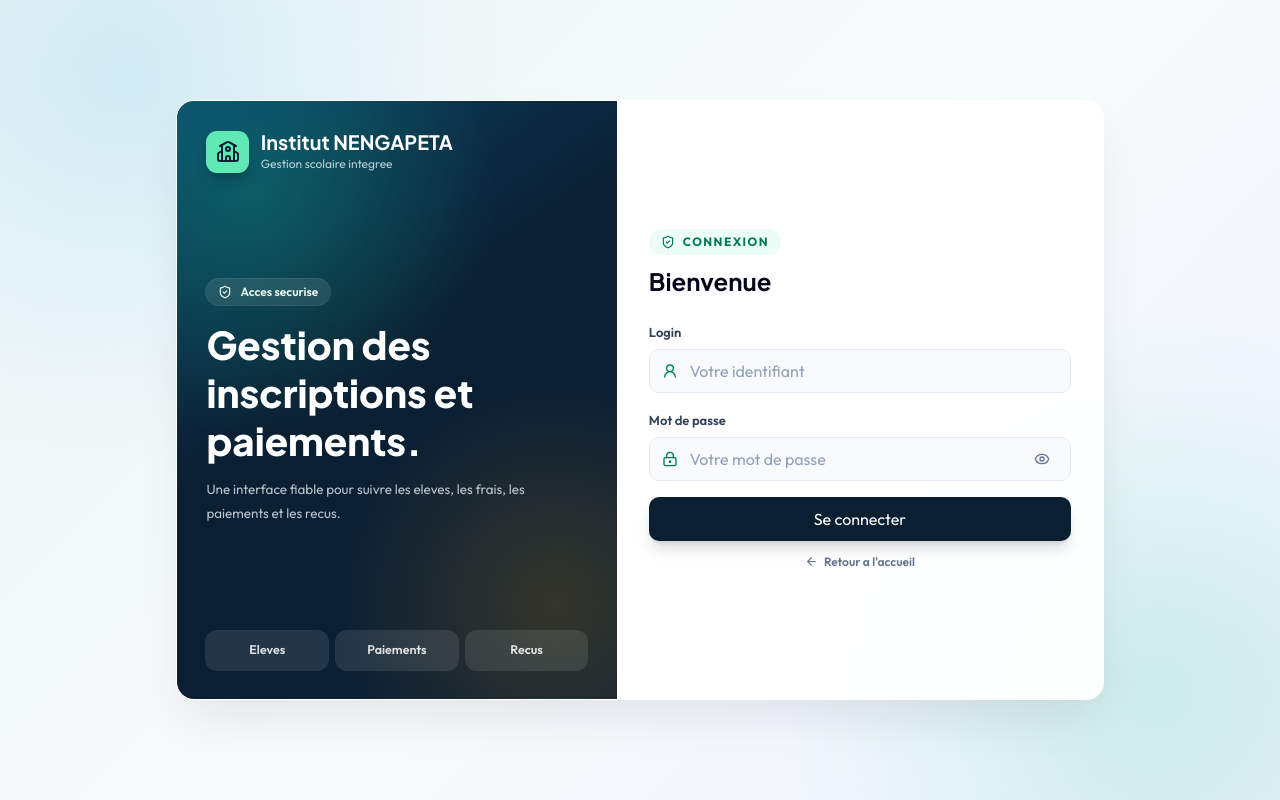
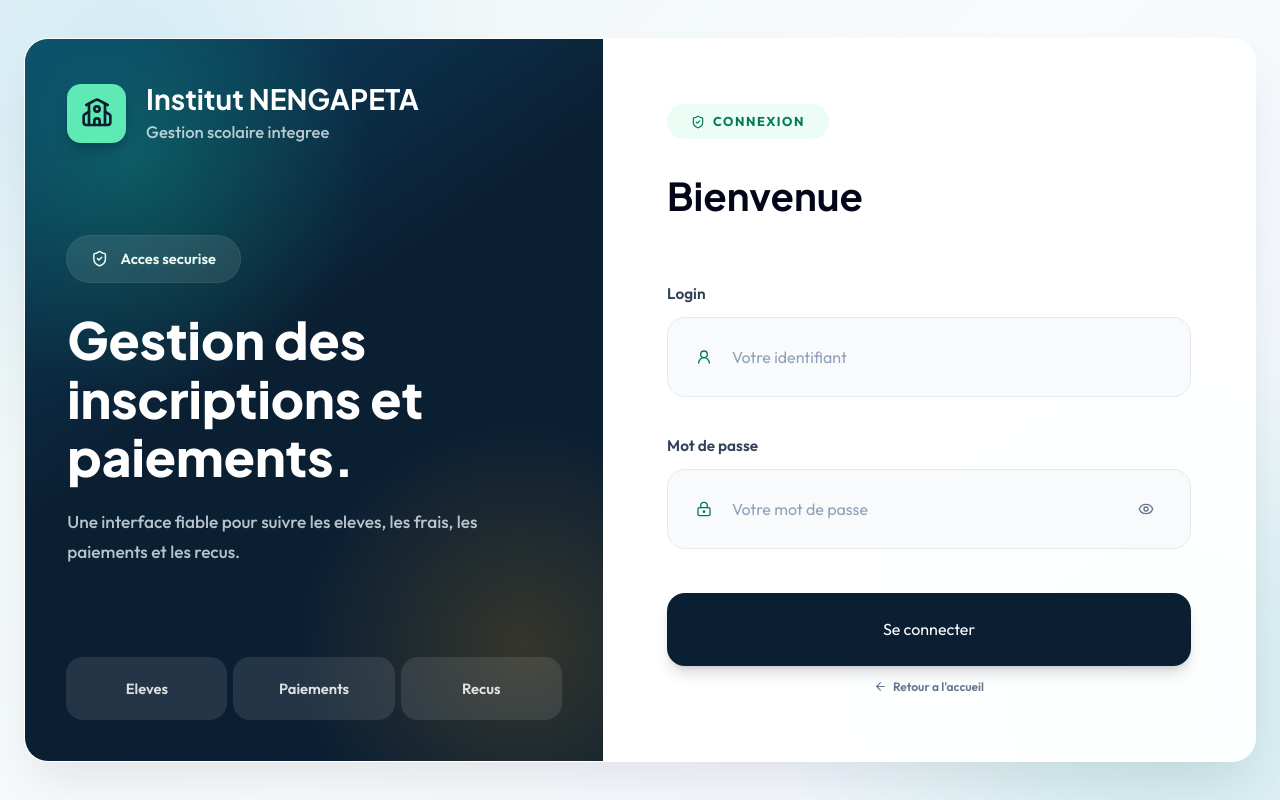
Before and after one commit to Amani-S21/Gestion_Inscript_Paiement_School, a React (Vite) app in the folder frontend/: page /login in a window 1280 px wide. Built offline with nearby package versions, Linux system fonts and the light colour scheme; no server answers.

Commit message:
update project

```diff
--- a/frontend/src/pages/auth/LoginPage.tsx
+++ b/frontend/src/pages/auth/LoginPage.tsx
@@ -31,45 +31,45 @@ export function LoginPage() {
   };
 
   return (
-    <main className="relative grid min-h-[100dvh] place-items-center overflow-x-hidden bg-[#eef5f6] px-2 py-3 sm:px-4 sm:py-5 lg:h-[100dvh] lg:min-h-0 lg:overflow-hidden lg:py-3">
+    <main className="relative grid min-h-[100dvh] place-items-center overflow-x-hidden bg-[#eef5f6] px-2 py-3 sm:px-4 sm:py-5 lg:h-[100dvh] lg:min-h-0 lg:overflow-hidden lg:p-6">
       <div className="absolute inset-0 bg-[radial-gradient(circle_at_10%_10%,rgba(14,165,233,0.13),transparent_24rem),radial-gradient(circle_at_90%_86%,rgba(16,185,129,0.16),transparent_23rem),linear-gradient(135deg,#eef5f6_0%,#f8fbfb_52%,#eef3ff_100%)]" />
-      <section className="relative grid min-w-0 w-full max-w-[min(27rem,calc(100vw-1rem))] overflow-hidden rounded-[18px] border border-white/80 bg-white/95 shadow-2xl shadow-slate-900/10 backdrop-blur lg:h-[min(600px,calc(100dvh-1.5rem))] lg:min-h-0 lg:max-w-[min(58rem,calc(100vw-1.5rem))] lg:grid-cols-[0.95fr_1.05fr]">
-        <aside className="relative hidden min-h-0 overflow-hidden bg-[#0b1f33] p-[clamp(1.1rem,2.3vw,1.9rem)] text-white lg:block">
+      <section className="relative grid min-w-0 w-full max-w-[min(27rem,calc(100vw-1rem))] overflow-hidden rounded-[18px] border border-white/80 bg-white/95 shadow-2xl shadow-slate-900/10 backdrop-blur lg:h-[min(724px,calc(100dvh-3rem))] lg:min-h-0 lg:max-w-[min(97rem,calc(100vw-3rem))] lg:grid-cols-[0.94fr_1.06fr] lg:rounded-[24px]">
+        <aside className="relative hidden min-h-0 overflow-hidden bg-[#0b1f33] p-[clamp(2rem,3.3vw,3.2rem)] text-white lg:block">
           <div className="absolute inset-0 bg-[linear-gradient(145deg,rgba(14,165,233,.28),transparent_43%),radial-gradient(circle_at_18%_16%,rgba(16,185,129,.3),transparent_15rem),radial-gradient(circle_at_86%_84%,rgba(245,158,11,.18),transparent_14rem)]" />
           <div className="relative flex h-full flex-col justify-between gap-4">
-            <div className="flex items-center gap-3">
-              <div className="grid h-[clamp(2.1rem,3.4vw,2.65rem)] w-[clamp(2.1rem,3.4vw,2.65rem)] place-items-center rounded-[11px] bg-emerald-300 text-[#0b1f33] shadow-lg shadow-slate-950/20">
-                <School className="h-[clamp(1.15rem,2vw,1.5rem)] w-[clamp(1.15rem,2vw,1.5rem)]" />
+            <div className="flex items-center gap-5">
+              <div className="grid h-[clamp(3rem,4.6vw,4.5rem)] w-[clamp(3rem,4.6vw,4.5rem)] place-items-center rounded-[14px] bg-emerald-300 text-[#0b1f33] shadow-lg shadow-slate-950/20">
+                <School className="h-[clamp(1.55rem,2.5vw,2.25rem)] w-[clamp(1.55rem,2.5vw,2.25rem)]" />
               </div>
               <div className="min-w-0">
-                <p className="heading text-[clamp(1rem,1.55vw,1.25rem)] font-bold leading-tight">Institut NENGAPETA</p>
-                <p className="text-[clamp(0.65rem,1vw,0.75rem)] text-sky-50/75">Gestion scolaire integree</p>
+                <p className="heading text-[clamp(1.35rem,2.2vw,2.1rem)] font-bold leading-tight">Institut NENGAPETA</p>
+                <p className="mt-1 text-[clamp(0.86rem,1.3vw,1.18rem)] font-medium text-sky-50/75">Gestion scolaire integree</p>
               </div>
             </div>
 
             <div>
-              <div className="mb-[clamp(0.7rem,1.5vw,1rem)] inline-flex items-center gap-2 rounded-full bg-white/10 px-3 py-1 text-[clamp(0.65rem,1vw,0.75rem)] font-semibold text-emerald-50 ring-1 ring-white/15">
-                <ShieldCheck className="h-[clamp(0.75rem,1.2vw,0.875rem)] w-[clamp(0.75rem,1.2vw,0.875rem)]" />
+              <div className="mb-[clamp(1.4rem,2.2vw,2.2rem)] inline-flex items-center gap-3 rounded-full bg-white/10 px-6 py-3 text-[clamp(0.82rem,1.15vw,1.05rem)] font-semibold text-emerald-50 ring-1 ring-white/15">
+                <ShieldCheck className="h-[clamp(1rem,1.35vw,1.25rem)] w-[clamp(1rem,1.35vw,1.25rem)]" />
                 Acces securise
               </div>
-              <h2 className="heading max-w-md text-[clamp(1.45rem,3vw,2.4rem)] font-extrabold leading-tight">
+              <h2 className="heading max-w-[34rem] text-[clamp(2.15rem,4vw,3.55rem)] font-extrabold leading-[1.14]">
                 Gestion des inscriptions et paiements.
               </h2>
-              <p className="mt-[clamp(0.55rem,1.2vw,0.85rem)] max-w-sm text-[clamp(0.72rem,1.05vw,0.86rem)] leading-[1.75] text-sky-50/75">
+              <p className="mt-[clamp(1rem,1.7vw,1.5rem)] max-w-[36rem] text-[clamp(0.92rem,1.35vw,1.18rem)] font-medium leading-[1.75] text-sky-50/75">
                 Une interface fiable pour suivre les eleves, les frais, les paiements et les recus.
               </p>
             </div>
 
             <div className="grid grid-cols-3 gap-2">
               {["Eleves", "Paiements", "Recus"].map((item) => (
-                <div key={item} className="rounded-[11px] bg-white/10 px-2 py-2.5 text-center text-[clamp(0.66rem,1vw,0.78rem)] font-semibold text-white/85 ring-1 ring-white/10">
+                <div key={item} className="rounded-[16px] bg-white/10 px-3 py-[clamp(0.85rem,1.5vw,1.2rem)] text-center text-[clamp(0.78rem,1.15vw,1rem)] font-semibold text-white/85 ring-1 ring-white/10">
                   {item}
                 </div>
               ))}
             </div>
           </div>
         </aside>
-        <form onSubmit={submit} className="flex min-h-0 min-w-0 flex-col justify-center p-[clamp(0.8rem,4vw,2rem)]">
+        <form onSubmit={submit} className="flex min-h-0 min-w-0 flex-col justify-center p-[clamp(0.8rem,4vw,2rem)] lg:px-[clamp(3rem,5vw,4.2rem)] lg:py-[clamp(2rem,4vw,3rem)]">
           <div className="mb-[clamp(0.75rem,3vw,1rem)] flex min-w-0 items-center gap-2.5 lg:hidden">
             <div className="grid h-[clamp(2rem,10vw,2.25rem)] w-[clamp(2rem,10vw,2.25rem)] shrink-0 place-items-center rounded-[10px] bg-[#0b1f33] text-emerald-200">
               <School className="h-[clamp(1.05rem,5vw,1.25rem)] w-[clamp(1.05rem,5vw,1.25rem)]" />
@@ -79,28 +79,28 @@ export function LoginPage() {
               <p className="text-[clamp(0.65rem,3.2vw,0.75rem)] font-medium text-slate-500">Gestion scolaire integree</p>
             </div>
           </div>
-          <p className="inline-flex w-fit items-center gap-2 rounded-full bg-emerald-50 px-[clamp(0.55rem,2vw,0.75rem)] py-1 text-[clamp(0.62rem,2.7vw,0.75rem)] font-bold uppercase tracking-[0.12em] text-emerald-700">
+          <p className="inline-flex w-fit items-center gap-2 rounded-full bg-emerald-50 px-[clamp(0.55rem,2vw,0.75rem)] py-1 text-[clamp(0.62rem,2.7vw,0.75rem)] font-bold uppercase tracking-[0.12em] text-emerald-700 lg:px-6 lg:py-2 lg:text-[clamp(0.8rem,1vw,0.98rem)]">
             <ShieldCheck className="h-[clamp(0.75rem,3.5vw,0.875rem)] w-[clamp(0.75rem,3.5vw,0.875rem)]" />
             Connexion
           </p>
-          <h1 className="heading mt-[clamp(0.4rem,1.5vw,0.5rem)] text-[clamp(1.15rem,6vw,1.5rem)] font-bold text-slate-950">Bienvenue</h1>
-          <div className="mt-[clamp(0.75rem,3.5vw,1.25rem)] space-y-[clamp(0.65rem,2.8vw,0.85rem)]">
+          <h1 className="heading mt-[clamp(0.4rem,1.5vw,0.5rem)] text-[clamp(1.15rem,6vw,1.5rem)] font-bold text-slate-950 lg:mt-7 lg:text-[clamp(2rem,3vw,2.8rem)]">Bienvenue</h1>
+          <div className="mt-[clamp(0.75rem,3.5vw,1.25rem)] space-y-[clamp(0.65rem,2.8vw,0.85rem)] lg:mt-14 lg:space-y-9">
             <label className="block">
-              <span className="text-[clamp(0.72rem,3vw,0.8125rem)] font-semibold text-slate-700">Login</span>
-              <span className="mt-1.5 flex h-[clamp(2.35rem,10vw,2.75rem)] min-w-0 items-center gap-[clamp(0.5rem,2.5vw,0.75rem)] rounded-[10px] border border-slate-200 bg-slate-50 px-[clamp(0.55rem,2.5vw,0.75rem)] transition focus-within:border-emerald-600 focus-within:bg-white focus-within:ring-4 focus-within:ring-emerald-50">
+              <span className="text-[clamp(0.72rem,3vw,0.8125rem)] font-semibold text-slate-700 lg:text-[clamp(0.9rem,1.2vw,1.05rem)]">Login</span>
+              <span className="mt-1.5 flex h-[clamp(2.35rem,10vw,2.75rem)] min-w-0 items-center gap-[clamp(0.5rem,2.5vw,0.75rem)] rounded-[10px] border border-slate-200 bg-slate-50 px-[clamp(0.55rem,2.5vw,0.75rem)] transition focus-within:border-emerald-600 focus-within:bg-white focus-within:ring-4 focus-within:ring-emerald-50 lg:mt-3 lg:h-[5rem] lg:gap-5 lg:rounded-[18px] lg:px-7">
                 <UserRound className="h-[clamp(0.9rem,4vw,1rem)] w-[clamp(0.9rem,4vw,1rem)] shrink-0 text-emerald-700" />
                 <input
                   value={username}
                   onChange={(e) => setUsername(e.target.value)}
                   autoComplete="username"
                   placeholder="Votre identifiant"
-                  className="min-w-0 flex-1 bg-transparent text-[clamp(0.75rem,3.2vw,0.8125rem)] text-slate-900 outline-none placeholder:text-slate-400"
+                  className="min-w-0 flex-1 bg-transparent text-[clamp(0.75rem,3.2vw,0.8125rem)] text-slate-900 outline-none placeholder:text-slate-400 lg:text-[clamp(1.05rem,1.8vw,1.45rem)]"
                 />
               </span>
             </label>
             <label className="block">
-              <span className="text-[clamp(0.72rem,3vw,0.8125rem)] font-semibold text-slate-700">Mot de passe</span>
-              <span className="mt-1.5 flex h-[clamp(2.35rem,10vw,2.75rem)] min-w-0 items-center gap-[clamp(0.5rem,2.5vw,0.75rem)] rounded-[10px] border border-slate-200 bg-slate-50 px-[clamp(0.55rem,2.5vw,0.75rem)] transition focus-within:border-emerald-600 focus-within:bg-white focus-within:ring-4 focus-within:ring-emerald-50">
+              <span className="text-[clamp(0.72rem,3vw,0.8125rem)] font-semibold text-slate-700 lg:text-[clamp(0.9rem,1.2vw,1.05rem)]">Mot de passe</span>
+              <span className="mt-1.5 flex h-[clamp(2.35rem,10vw,2.75rem)] min-w-0 items-center gap-[clamp(0.5rem,2.5vw,0.75rem)] rounded-[10px] border border-slate-200 bg-slate-50 px-[clamp(0.55rem,2.5vw,0.75rem)] transition focus-within:border-emerald-600 focus-within:bg-white focus-within:ring-4 focus-within:ring-emerald-50 lg:mt-3 lg:h-[5rem] lg:gap-5 lg:rounded-[18px] lg:px-7">
                 <LockKeyhole className="h-[clamp(0.9rem,4vw,1rem)] w-[clamp(0.9rem,4vw,1rem)] shrink-0 text-emerald-700" />
                 <input
                   type={showPassword ? "text" : "password"}
@@ -108,7 +108,7 @@ export function LoginPage() {
                   onChange={(e) => setPassword(e.target.value)}
                   autoComplete="current-password"
                   placeholder="Votre mot de passe"
-                  className="min-w-0 flex-1 bg-transparent text-[clamp(0.75rem,3.2vw,0.8125rem)] text-slate-900 outline-none placeholder:text-slate-400"
+                  className="min-w-0 flex-1 bg-transparent text-[clamp(0.75rem,3.2vw,0.8125rem)] text-slate-900 outline-none placeholder:text-slate-400 lg:text-[clamp(1.05rem,1.8vw,1.45rem)]"
                 />
                 <button
                   type="button"
@@ -122,7 +122,7 @@ export function LoginPage() {
             </label>
           </div>
           {error && <p className="mt-[clamp(0.65rem,2.8vw,1rem)] rounded-[10px] bg-rose-50 px-4 py-2.5 text-[clamp(0.72rem,3vw,0.8125rem)] font-semibold text-rose-700">{error}</p>}
-          <button disabled={loading} className="mt-[clamp(0.8rem,3vw,1rem)] h-[clamp(2.4rem,10vw,2.75rem)] w-full rounded-[10px] bg-[#0b1f33] px-4 text-[clamp(0.75rem,3vw,0.8125rem)] font-bold text-white shadow-lg shadow-slate-950/15 transition hover:bg-[#123554] disabled:opacity-60">
+          <button disabled={loading} className="mt-[clamp(0.8rem,3vw,1rem)] h-[clamp(2.4rem,10vw,2.75rem)] w-full rounded-[10px] bg-[#0b1f33] px-4 text-[clamp(0.75rem,3vw,0.8125rem)] font-bold text-white shadow-lg shadow-slate-950/15 transition hover:bg-[#123554] disabled:opacity-60 lg:mt-11 lg:h-[4.55rem] lg:rounded-[18px] lg:text-[clamp(1.05rem,1.75vw,1.45rem)]">
             {loading ? "Connexion..." : "Se connecter"}
           </button>
           <Link
```
Also changed, not shown: 4 other files (tests, documents, lock files or other folders).
